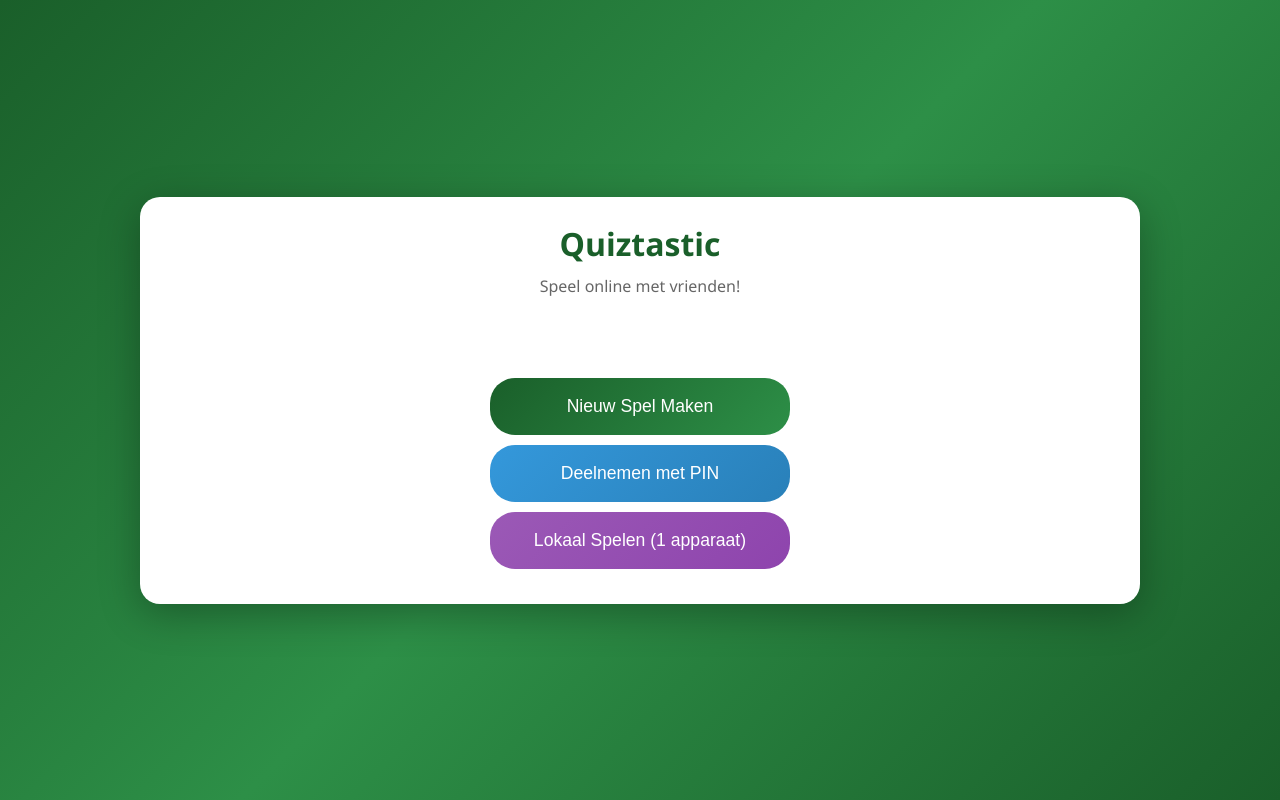
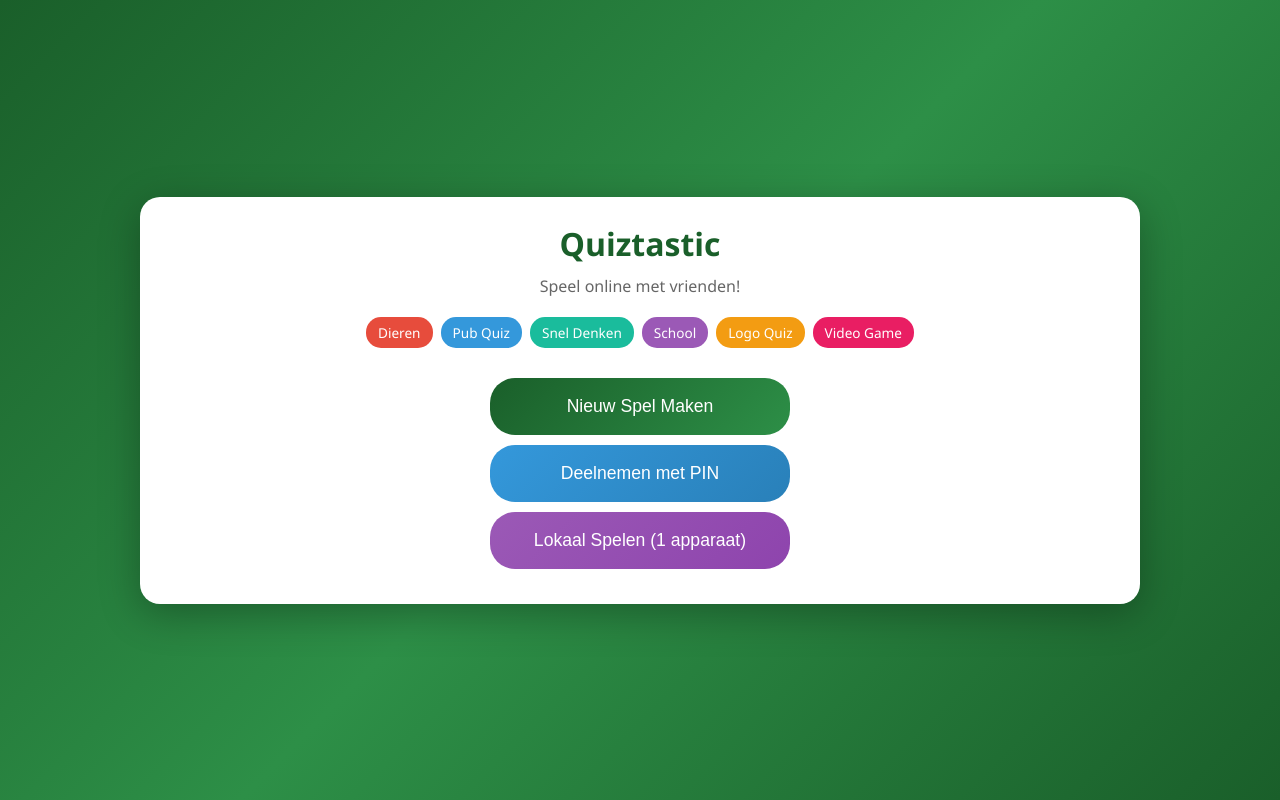
Before and after one commit to Nigelvisbeen/animal-quiz-NL, a plain HTML site: page index.html in a window 1280 px wide. Drawn offline with nearby package versions, Linux system fonts and the light colour scheme.

Commit message:
Update style.css

```diff
--- a/style.css
+++ b/style.css
@@ -476,12 +476,12 @@ p {
   flex-shrink: 0;
 }
 
-.zoogdieren, .dot.zoogdieren { background: #e74c3c; }
-.vogels, .dot.vogels { background: #3498db; }
-.vissen, .dot.vissen { background: #1abc9c; }
-.reptielen, .dot.reptielen { background: #9b59b6; }
-.insecten, .dot.insecten { background: #f39c12; }
-.huisdieren, .dot.huisdieren { background: #e91e63; }
+.dieren, .dot.dieren { background: #e74c3c; }
+.pubquiz, .dot.pubquiz { background: #3498db; }
+.sneldenken, .dot.sneldenken { background: #1abc9c; }
+.terugnaardeschool, .dot.terugnaardeschool { background: #9b59b6; }
+.logoquiz, .dot.logoquiz { background: #f39c12; }
+.videogame, .dot.videogame { background: #e91e63; }
 .bonus, .dot.bonus { background: linear-gradient(135deg, #ffd700, #ff6b6b); }
 
 .goal-info {
```
